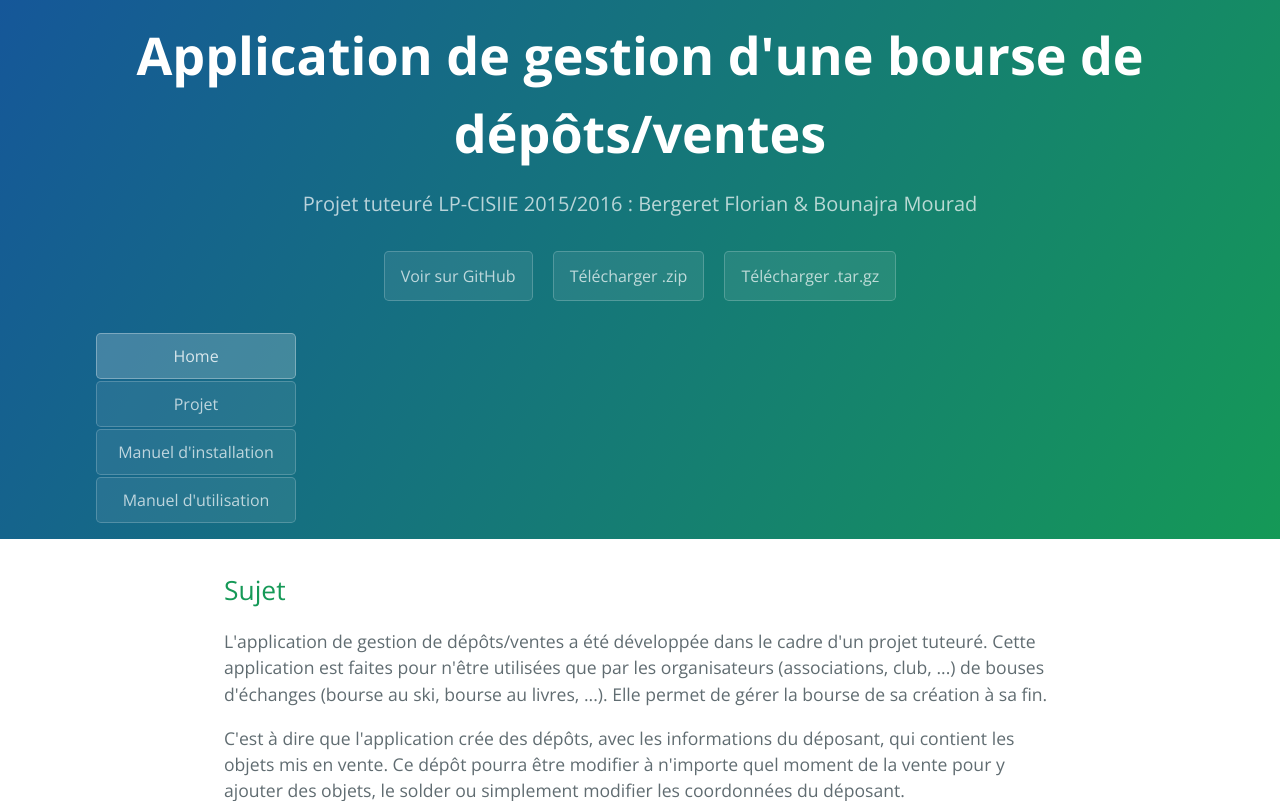
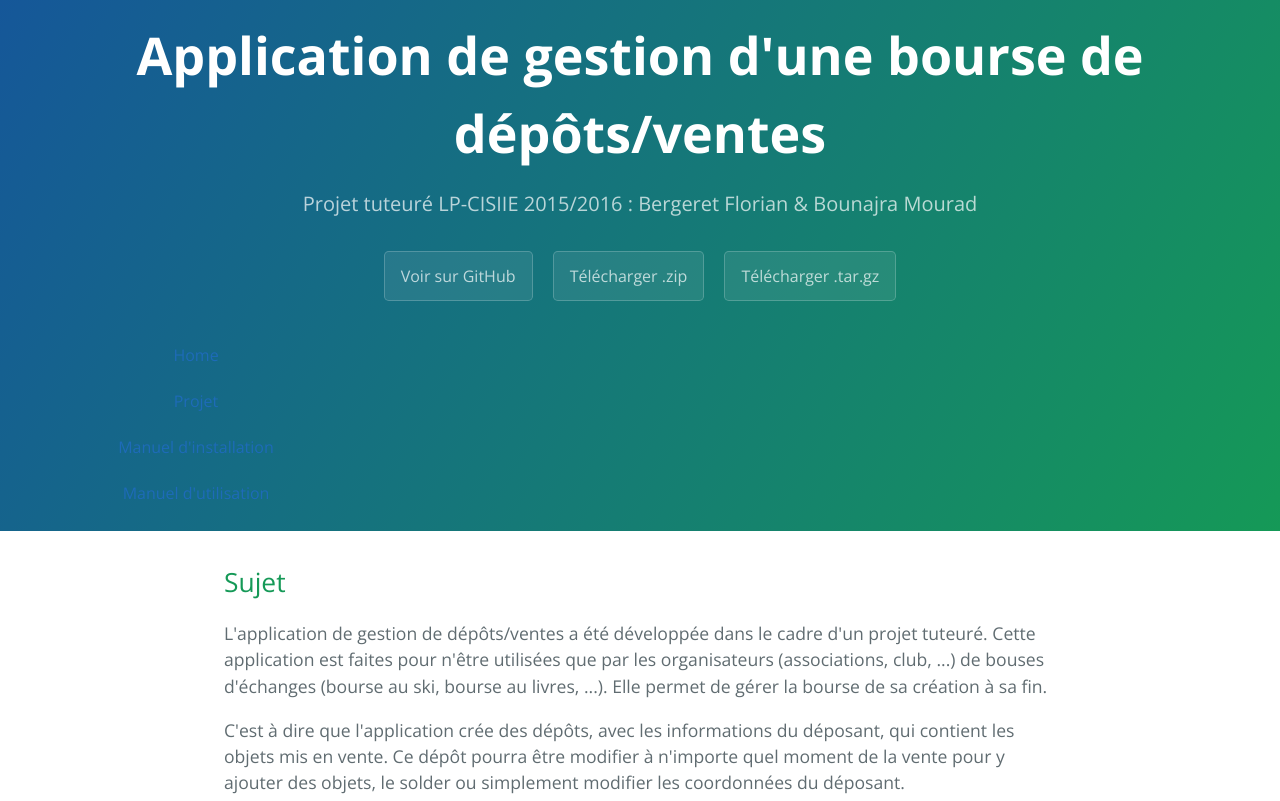
Before and after one commit to Bib52/DepotsVentes, a PHP site: page / in a window 1280 px wide. Shown: the top 801 px of the page. Run offline with PHP 8.4, Linux system fonts and the light colour scheme.

Commit message:
Update stylesheet.css

```diff
--- a/stylesheets/stylesheet.css
+++ b/stylesheets/stylesheet.css
@@ -283,14 +283,14 @@ a {
   float: left; }
 
 .nav-pills > li > a {
-  border-radius: 4px;
-  color: rgba(255, 255, 255, 0.7);
-  background-color: rgba(255, 255, 255, 0.08);
-  border-color: rgba(255, 255, 255, 0.2);
-  border-style: solid;
-  border-width: 1px;
-  border-radius: 0.3rem;
-  transition: color 0.2s, background-color 0.2s, border-color 0.2s;
+  /*border-radius: 4px; */
+  /*color: rgba(255, 255, 255, 0.7);*/
+  /*background-color: rgba(255, 255, 255, 0.08);*/
+  /*border-color: rgba(255, 255, 255, 0.2);*/
+  /*border-style: solid;*/
+  /*border-width: 1px;*/
+  /*border-radius: 0.3rem;*/
+  /*transition: color 0.2s, background-color 0.2s, border-color 0.2s;*/
 }
 
 .nav-pills > li + li {
@@ -299,10 +299,10 @@ a {
 .nav-pills > li.active > a,
 .nav-pills > li.active > a:hover,
 .nav-pills > li.active > a:focus {
-  color: rgba(255, 255, 255, 0.8);
-  text-decoration: none;
-  background-color: rgba(255, 255, 255, 0.2);
-  border-color: rgba(255, 255, 255, 0.3);
+  /*color: rgba(255, 255, 255, 0.8);*/
+  /*text-decoration: none;*/
+  /*background-color: rgba(255, 255, 255, 0.2);*/
+  /*border-color: rgba(255, 255, 255, 0.3);*/
   /*color: #fff;*/
   /*background-color: #337ab7; */
 }
```
